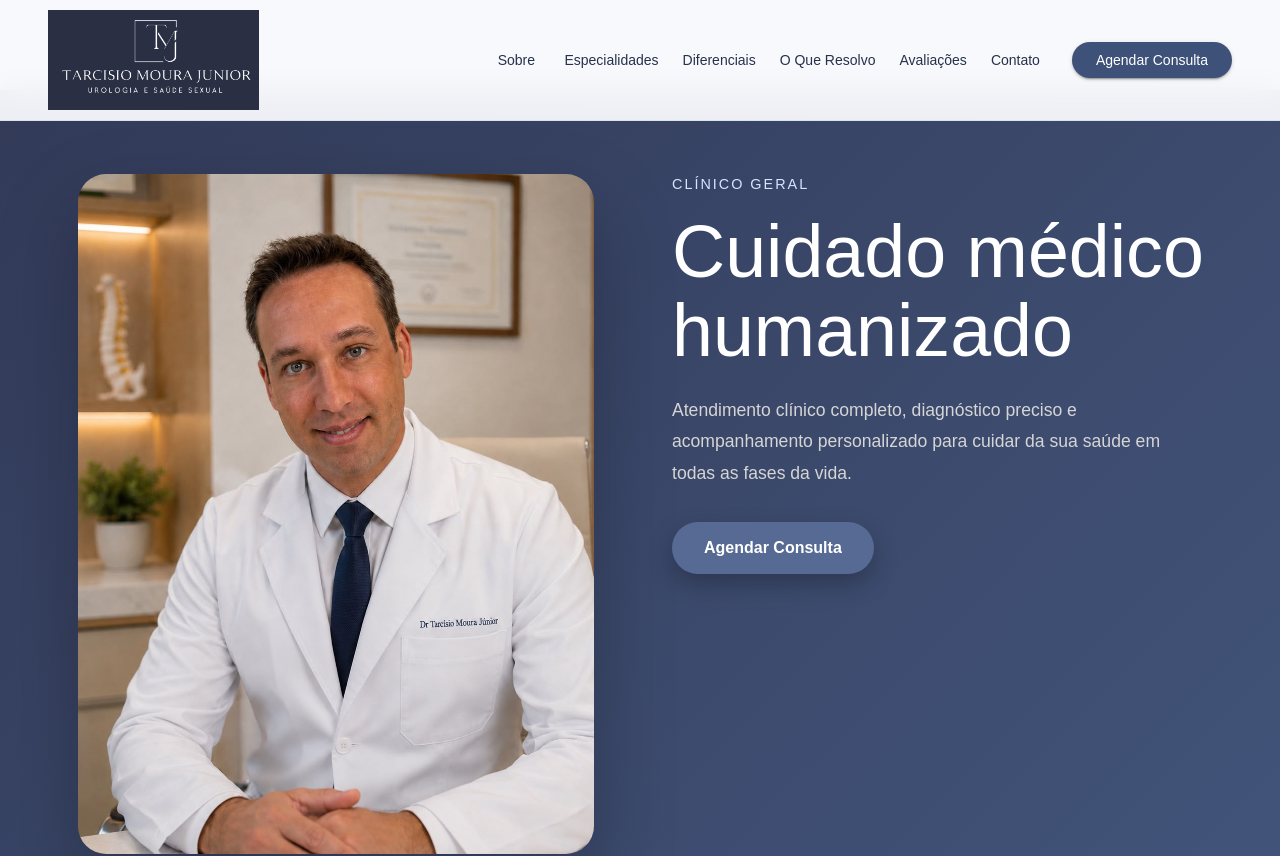
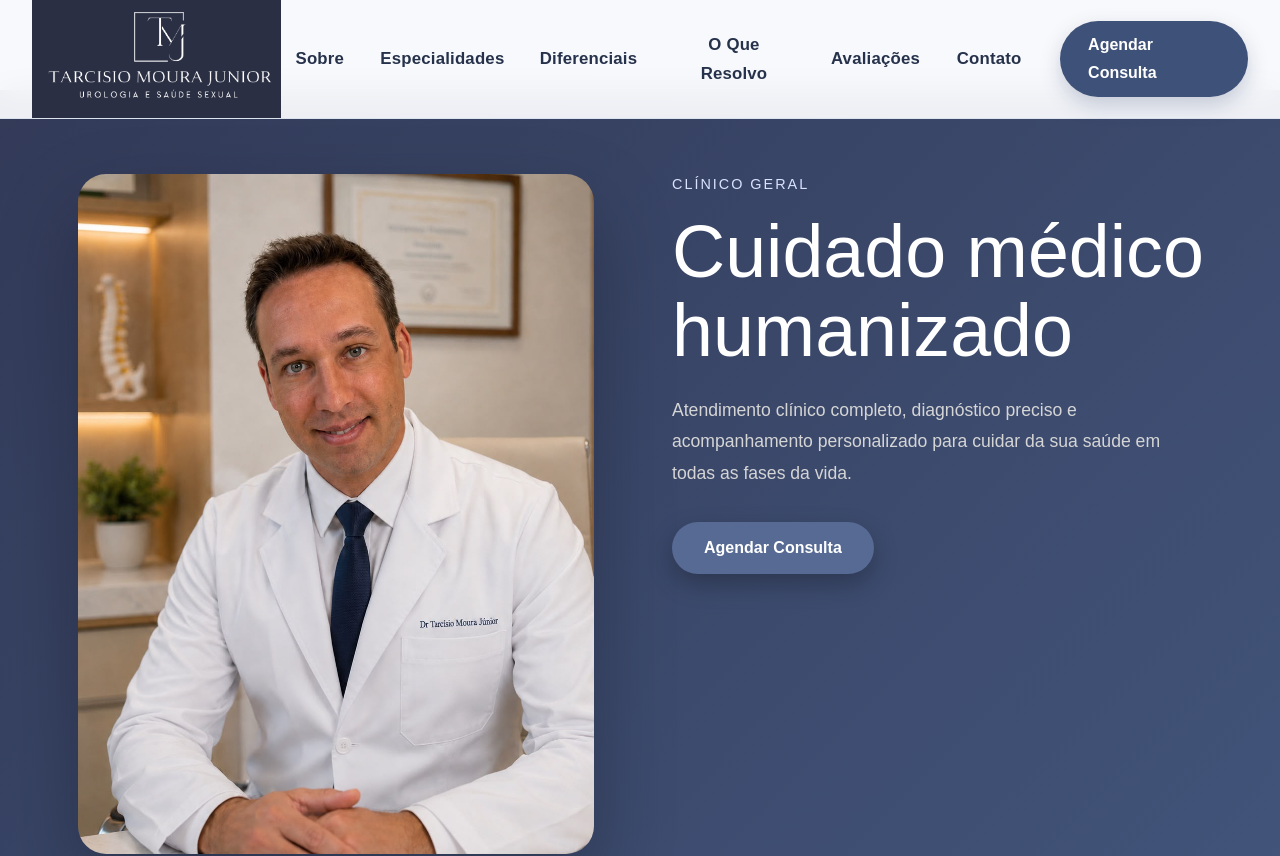
Before and after one commit to ViniciusFantin/landingpage_drtarcisiomoura, a React (Create React App) app: page / in a window 1280 px wide. Shown: the top 856 px of the page. Built offline with nearby package versions, Linux system fonts and the light colour scheme.

Commit message:
header resized

```diff
--- a/src/components/ContentSection.jsx
+++ b/src/components/ContentSection.jsx
@@ -454,15 +454,30 @@ export default function ContentSections() {
                 key={index}
               >
                 <Paper
+                  component="a"
+                  href={INSTAGRAM}
+                  target="_blank"
+                  rel="noopener noreferrer"
                   sx={{
+                    position: "relative",
                     overflow: "hidden",
                     borderRadius: 4,
+                    display: "block",
+                    textDecoration: "none",
                     cursor: "pointer",
                     transition: ".35s",
 
                     "&:hover": {
                       transform: "translateY(-8px)",
-                      boxShadow: "0 18px 40px rgba(0,0,0,.18)",
+                      boxShadow: "0 18px 40px rgba(0,0,0,.20)",
+                    },
+
+                    "&:hover .instagram-overlay": {
+                      opacity: 1,
+                    },
+
+                    "&:hover img": {
+                      transform: "scale(1.06)",
                     },
                   }}
                 >
@@ -477,8 +492,47 @@ export default function ContentSections() {
                         md: 420,
                       },
                       objectFit: "cover",
+                      transition: ".5s",
                     }}
                   />
+
+                  <Box
+                    className="instagram-overlay"
+                    sx={{
+                      position: "absolute",
+                      inset: 0,
+
+                      background: "rgba(34,44,74,.62)",
+
+                      display: "flex",
+                      flexDirection: "column",
+                      justifyContent: "center",
+                      alignItems: "center",
+
+                      opacity: 0,
+
+                      transition: ".35s",
+
+                      backdropFilter: "blur(3px)",
+                    }}
+                  >
+                    <InstagramIcon
+                      sx={{
+                        color: "#fff",
+                        fontSize: 52,
+                      }}
+                    />
+
+                    <Typography
+                      sx={{
+                        color: "#fff",
+                        fontWeight: 600,
+                        mt: 1,
+                      }}
+                    >
+                      Ver no Instagram
+                    </Typography>
+                  </Box>
                 </Paper>
               </Grid>
             ))}
--- a/src/components/Header.jsx
+++ b/src/components/Header.jsx
@@ -58,10 +58,13 @@ export default function Header() {
           <Toolbar
             sx={{
               minHeight: {
-                xs: 90,
-                md: 120,
+                xs: 78,
+                md: 92,
               },
-              py: 1,
+              px: {
+                xs: 0,
+                md: 1,
+              },
             }}
           >
             {/* LOGO */}
@@ -79,23 +82,15 @@ export default function Header() {
                 alt="Logo"
                 sx={{
                   display: "block",
-
                   height: {
-                    xs: 60,
-                    sm: 75,
-                    md: 90,
-                    lg: 100,
+                    xs: 82,
+                    sm: 88,
+                    md: 105,
+                    lg: 118,
                   },
-
                   width: "auto",
-
-                  maxWidth: {
-                    xs: 180,
-                    sm: 240,
-                    md: 320,
-                  },
-
                   objectFit: "contain",
+                  transition: ".3s",
                 }}
               />
             </Box>
@@ -118,8 +113,21 @@ export default function Header() {
                   onClick={() => scrollToSection(item.id)}
                   sx={{
                     color: colors.text,
-                    fontWeight: 500,
+
+                    fontWeight: 600,
+
                     textTransform: "none",
+
+                    fontSize: "1.05rem",
+
+                    px: 2,
+
+                    letterSpacing: ".2px",
+
+                    "&:hover": {
+                      color: colors.primary,
+                      background: "transparent",
+                    },
                   }}
                 >
                   {item.label}
@@ -134,12 +142,29 @@ export default function Header() {
                 variant="contained"
                 sx={{
                   ml: 2,
-                  px: 3,
+
+                  px: 3.5,
+
+                  py: 1.2,
+
                   borderRadius: 30,
+
+                  fontSize: "1rem",
+
+                  fontWeight: 600,
+
                   textTransform: "none",
+
                   backgroundColor: colors.primary,
+
+                  boxShadow: "0 8px 20px rgba(62,81,120,.25)",
+
+                  transition: ".3s",
+
                   "&:hover": {
                     backgroundColor: colors.primaryLight,
+                    transform: "translateY(-2px)",
+                    boxShadow: "0 12px 24px rgba(62,81,120,.35)",
                   },
                 }}
               >
@@ -156,7 +181,12 @@ export default function Header() {
                   xs: "flex",
                   lg: "none",
                 },
+
                 color: colors.primary,
+
+                "& svg": {
+                  fontSize: 34,
+                },
               }}
             >
               <MenuIcon />
```
